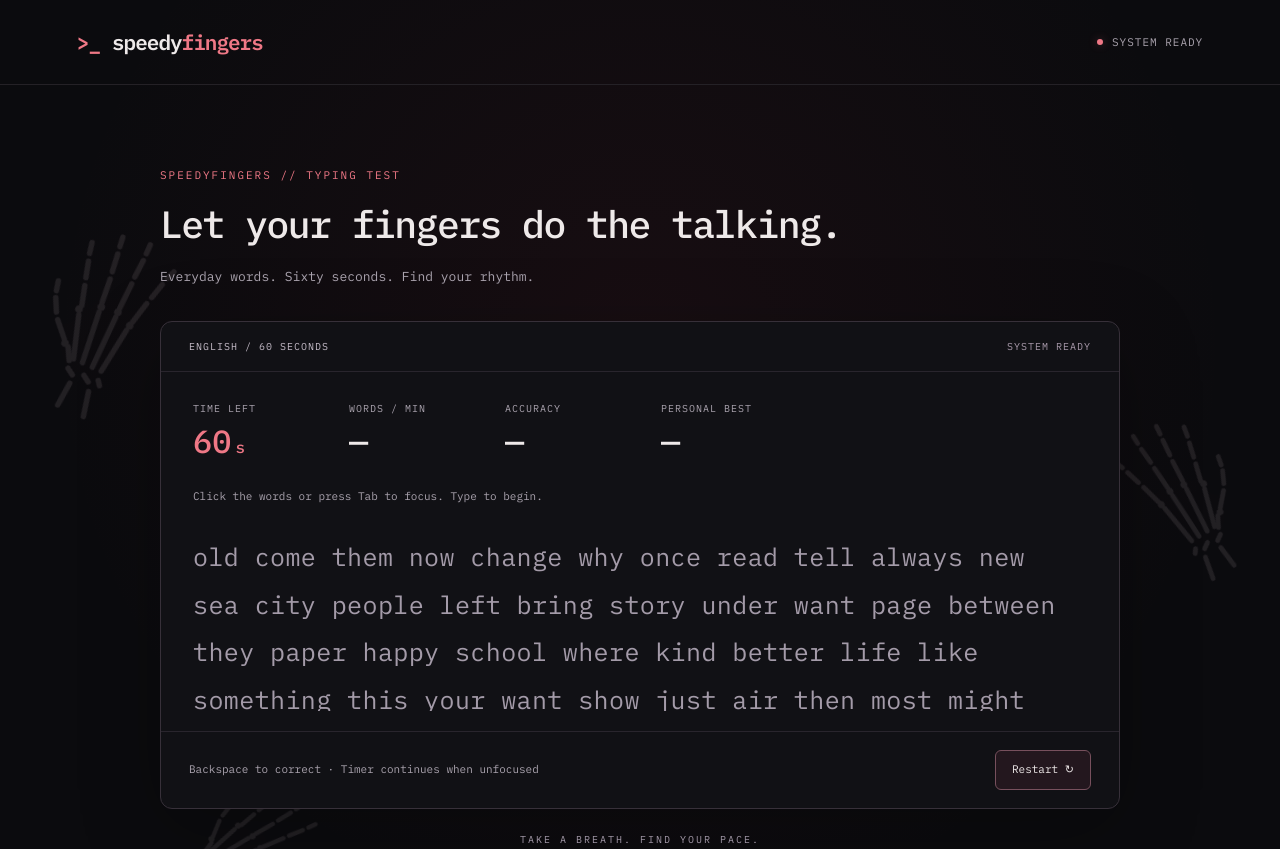
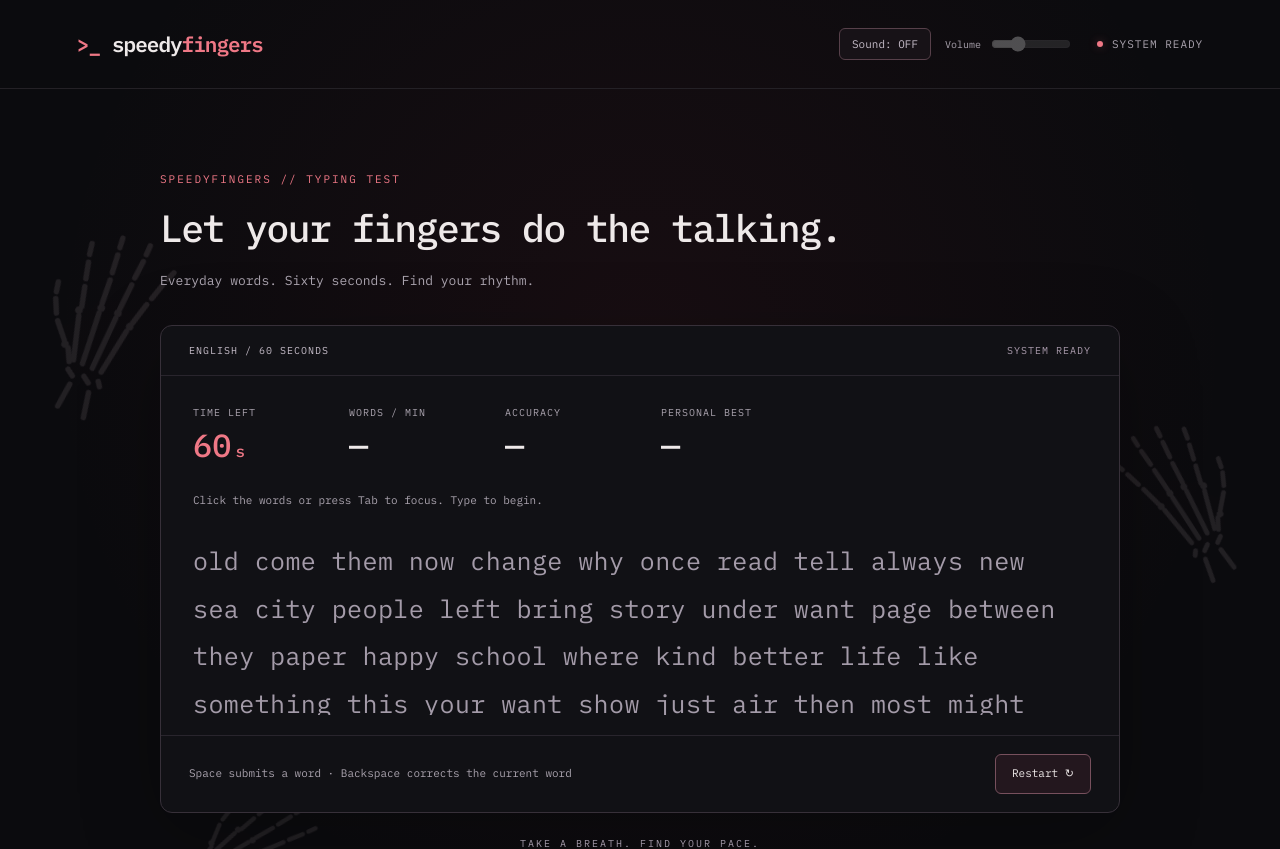
Before and after one commit to eids-sulaimani/speedyFingers, a React (Vite) app: page / in a window 1280 px wide. Shown: the top 849 px of the page. Built offline with nearby package versions, Linux system fonts and the light colour scheme.

Commit message:
Added keyboard effeect and sound effect

```diff
--- a/src/App.css
+++ b/src/App.css
@@ -256,14 +256,18 @@ h1 {
 }
 
 .character.correct {
+  display: inline-block;
   color: #eee9e9;
+  animation: ghost-glow 450ms ease-out;
 }
 
 .character.incorrect {
+  display: inline-block;
   color: #ff8997;
   background: #6b26384d;
   text-decoration: underline;
   text-underline-offset: 5px;
+  animation: error-glitch 250ms ease-out;
 }
 
 .interactive:focus .character.current::before {
@@ -417,3 +421,141 @@ h1 {
     display: none;
   }
 }
+
+
+/* Effects */
+@keyframes ghost-glow {
+  0% {
+    transform: translateY(0) scale(1);
+    color: #ffffff;
+    background-color: #ef788640;
+    text-shadow:
+      0 0 5px #ffffff,
+      0 0 12px #ffffffcc,
+      0 0 24px #ef7886;
+  }
+
+  30% {
+    transform: translateY(-3px) scale(1.12);
+    color: #ffffff;
+    background-color: #ef788625;
+    text-shadow:
+      0 0 8px #ffffff,
+      0 0 20px #ef7886,
+      0 0 32px #ef788680;
+  }
+
+  100% {
+    transform: translateY(0) scale(1);
+    color: #eee9e9;
+    background-color: transparent;
+    text-shadow: none;
+  }
+}
+
+@keyframes error-glitch {
+  0%,
+  100% {
+    transform: translateX(0);
+    text-shadow: none;
+  }
+
+  20% {
+    transform: translateX(-4px);
+    text-shadow: 3px 0 #ff405a;
+  }
+
+  40% {
+    transform: translateX(4px);
+    text-shadow: -3px 0 #ff405a;
+  }
+
+  60% {
+    transform: translateX(-3px);
+  }
+
+  80% {
+    transform: translateX(2px);
+  }
+}
+
+/* Respect the visitor's reduced-motion preference. */
+@media (prefers-reduced-motion: reduce) {
+  .character.correct,
+  .character.incorrect {
+    animation: none;
+  }
+}
+
+
+
+.header-controls {
+  display: flex;
+  align-items: center;
+  flex-wrap: wrap;
+  justify-content: flex-end;
+  gap: 24px;
+}
+
+.sound-controls {
+  display: flex;
+  align-items: center;
+  flex-wrap: wrap;
+  gap: 14px;
+}
+
+.sound-toggle {
+  padding: 8px 12px;
+  border: 1px solid #57404a;
+  border-radius: 6px;
+  background: #171217;
+  color: #c6bdc9;
+  font: inherit;
+  font-size: 11px;
+  cursor: pointer;
+}
+
+.sound-toggle[aria-pressed='true'] {
+  color: #ef7886;
+  border-color: #ef7886;
+  background: #291820;
+}
+
+.sound-toggle:hover {
+  background: #38212c;
+}
+
+.sound-toggle:focus-visible,
+.volume-control input:focus-visible {
+  outline: 2px solid #ef7886;
+  outline-offset: 4px;
+}
+
+.volume-control {
+  display: flex;
+  align-items: center;
+  gap: 8px;
+  color: #aaa3ae;
+  font-size: 10px;
+}
+
+.volume-control input {
+  width: 80px;
+  accent-color: #ef7886;
+  cursor: pointer;
+}
+
+.volume-control input:disabled {
+  opacity: 0.35;
+  cursor: default;
+}
+
+@media (max-width: 600px) {
+  .site-header {
+    flex-wrap: wrap;
+  }
+
+  .header-controls {
+    justify-content: flex-start;
+  }
+}
--- a/src/App.jsx
+++ b/src/App.jsx
@@ -105,10 +105,13 @@ function App() {
   const [attempts, setAttempts] = useState(0)
   const [correctAttempts, setCorrectAttempts] = useState(0)
   const [savedBest, setSavedBest] = useState(readPersonalBest)
+  const [soundEnabled, setSoundEnabled] = useState(false)
+  const [soundVolume, setSoundVolume] = useState(30)
 
   const deadlineRef = useRef(null)
   const typingRef = useRef(null)
   const caretRef = useRef(null)
+  const audioContextRef = useRef(null)
 
   // A deadline keeps delayed timer updates from extending the test.
   useEffect(() => {
@@ -132,7 +135,7 @@ function App() {
     return () => window.clearInterval(interval)
   }, [status])
 
-  // Scroll within the typing area as the current character moves.
+  // Keep the current character visible inside the typing area.
   useEffect(() => {
     const area = typingRef.current
     const caret = caretRef.current
@@ -149,6 +152,18 @@ function App() {
       area.scrollTop += caretBounds.top - areaBounds.top - 45
     }
   }, [typed])
+
+  // Close the audio context when this component is removed.
+  useEffect(() => {
+    return () => {
+      const context = audioContextRef.current
+      audioContextRef.current = null
+
+      if (context && context.state !== 'closed') {
+        void context.close().catch(() => {})
+      }
+    }
+  }, [])
 
   const elapsed = DURATION - remaining
 
@@ -168,7 +183,7 @@ function App() {
 
   const mistakes = attempts - correctAttempts
 
-  // Use the exact ratio for eligibility, rather than rounded accuracy.
+  // Check the exact ratio instead of the rounded display value.
   const qualifiesForBest =
     status === 'finished' &&
     attempts > 0 &&
@@ -190,6 +205,100 @@ function App() {
       // The test still works if browser storage is unavailable.
     }
   }, [personalBest])
+
+  async function playTypingSound(type) {
+    if (!soundEnabled || soundVolume === 0) return
+
+    try {
+      if (!audioContextRef.current) {
+        audioContextRef.current = new window.AudioContext()
+      }
+
+      const context = audioContextRef.current
+
+      if (context.state === 'suspended') {
+        await context.resume()
+      }
+
+      if (context.state !== 'running') return
+
+      const now = context.currentTime
+      const volume = soundVolume / 100
+
+      if (type === 'incorrect') {
+        // A short electrical buzz for a mistake.
+        const oscillator = context.createOscillator()
+        const gain = context.createGain()
+
+        oscillator.type = 'sawtooth'
+        oscillator.frequency.setValueAtTime(130, now)
+        oscillator.frequency.exponentialRampToValueAtTime(
+          65,
+          now + 0.09,
+        )
+
+        gain.gain.setValueAtTime(volume * 0.09, now)
+        gain.gain.exponentialRampToValueAtTime(0.0001, now + 0.1)
+
+        oscillator.connect(gain)
+        gain.connect(context.destination)
+
+        oscillator.onended = () => {
+          oscillator.disconnect()
+          gain.disconnect()
+        }
+
+        oscillator.start(now)
+        oscillator.stop(now + 0.11)
+        return
+      }
+
+      // Filtered noise creates a short keyboard click.
+      const duration = 0.035
+      const buffer = context.createBuffer(
+        1,
+        Math.ceil(context.sampleRate * duration),
+        context.sampleRate,
+      )
+
+      const samples = buffer.getChannelData(0)
+
+      for (let index = 0; index < samples.length; index += 1) {
+        samples[index] = Math.random() * 2 - 1
+      }
+
+      const source = context.createBufferSource()
+      const filter = context.createBiquadFilter()
+      const gain = context.createGain()
+
+      source.buffer = buffer
+
+      filter.type = 'lowpass'
+      filter.frequency.value =
+        type === 'backspace' ? 900 : 1800 + Math.random() * 700
+
+      gain.gain.setValueAtTime(volume * 0.16, now)
+      gain.gain.exponentialRampToValueAtTime(
+        0.0001,
+        now + duration,
+      )
+
+      source.connect(filter)
+      filter.connect(gain)
+      gain.connect(context.destination)
+
+      source.onended = () => {
+        source.disconnect()
+        filter.disconnect()
+        gain.disconnect()
+      }
+
+      source.start(now)
+      source.stop(now + duration)
+    } catch {
+      // Typing still works if audio cannot start.
+    }
+  }
 
   function handleKeyDown(event) {
     if (
@@ -221,7 +330,19 @@ function App() {
     }
 
     if (isBackspace) {
-      setTyped((previous) => previous.slice(0, -1))
+      if (typed.length > 0 && !typed.endsWith(' ')) {
+        void playTypingSound('backspace')
+      }
+
+      setTyped((previous) => {
+        // Backspace cannot cross a submitted space.
+        if (previous.endsWith(' ')) {
+          return previous
+        }
+
+        return previous.slice(0, -1)
+      })
+
       return
     }
 
@@ -230,14 +351,19 @@ function App() {
       setStatus('running')
     }
 
+    const isCorrect = event.key === passage[typed.length]
+
+    void playTypingSound(isCorrect ? 'correct' : 'incorrect')
+
     setAttempts((previous) => previous + 1)
 
-    if (event.key === passage[typed.length]) {
+    if (isCorrect) {
       setCorrectAttempts((previous) => previous + 1)
     }
 
     setTyped((previous) => previous + event.key)
 
+    // Add more words before the user reaches the end.
     if (passage.length - typed.length < 300) {
       setPassage((previous) => `${previous} ${generateWords(100)}`)
     }
@@ -253,7 +379,7 @@ function App() {
     setAttempts(0)
     setCorrectAttempts(0)
 
-    // Focus after React restores the typing area from the results view.
+    // Wait for the typing area to return after the results screen.
     window.requestAnimationFrame(() => {
       if (typingRef.current) {
         typingRef.current.scrollTop = 0
@@ -268,7 +394,6 @@ function App() {
     finished: 'TEST COMPLETE',
   }[status]
 
-  // Calculate each word's starting position once per render.
   const passageWords = []
   let position = 0
 
@@ -287,14 +412,43 @@ function App() {
 
       <header className="site-header">
         <a className="brand" href="./" aria-label="SpeedyFingers home">
-          <span className="brand-icon" aria-hidden="true">&gt;_</span>
+          <span className="brand-icon" aria-hidden="true">
+            &gt;_
+          </span>
           speedy<span>fingers</span>
         </a>
 
-        <span className="terminal-status">
-          <span className="status-light" />
-          {statusLabel}
-        </span>
+        <div className="header-controls">
+          <div className="sound-controls">
+            <button
+              className="sound-toggle"
+              type="button"
+              aria-pressed={soundEnabled}
+              onClick={() => setSoundEnabled((previous) => !previous)}
+            >
+              Sound: {soundEnabled ? 'ON' : 'OFF'}
+            </button>
+
+            <label className="volume-control">
+              <span>Volume</span>
+              <input
+                type="range"
+                min="0"
+                max="100"
+                value={soundVolume}
+                disabled={!soundEnabled}
+                onChange={(event) =>
+                  setSoundVolume(Number(event.target.value))
+                }
+              />
+            </label>
+          </div>
+
+          <span className="terminal-status">
+            <span className="status-light" />
+            {statusLabel}
+          </span>
+        </div>
       </header>
 
       <main className="test-container">
@@ -387,7 +541,9 @@ function App() {
               >
                 <p className="words">
                   {passageWords.map(({ word, start }) => {
-                    const hasSpace = start + word.length < passage.length
+                    const hasSpace =
+                      start + word.length < passage.length
+
                     const characters = word + (hasSpace ? ' ' : '')
 
                     return (
@@ -406,7 +562,9 @@ function App() {
                                 : ' incorrect'
                           }
 
-                          if (isCurrent) className += ' current'
+                          if (isCurrent) {
+                            className += ' current'
+                          }
 
                           return (
                             <span
@@ -430,7 +588,7 @@ function App() {
             <span>
               {status === 'finished'
                 ? 'Personal bests require at least 90% accuracy.'
-                : 'Backspace to correct · Timer continues when unfocused'}
+                : 'Space submits a word · Backspace corrects the current word'}
             </span>
 
             <button
```
